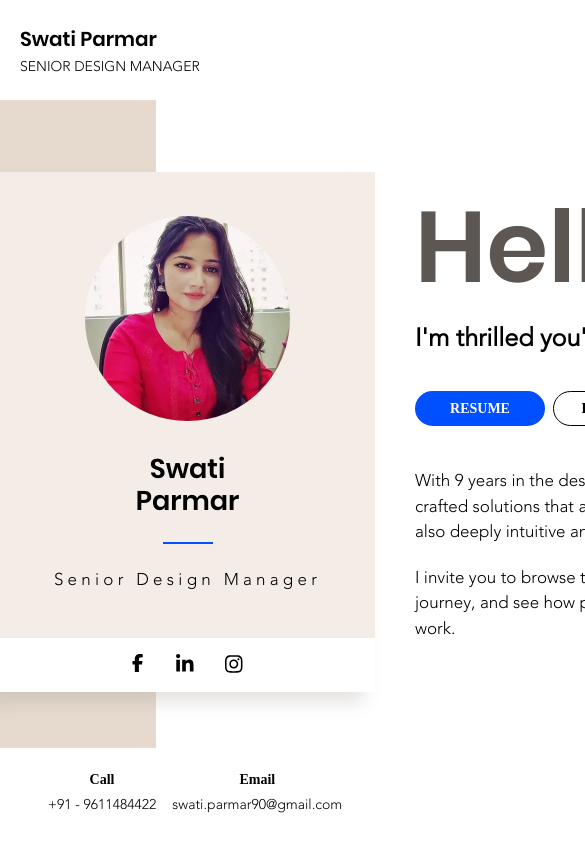
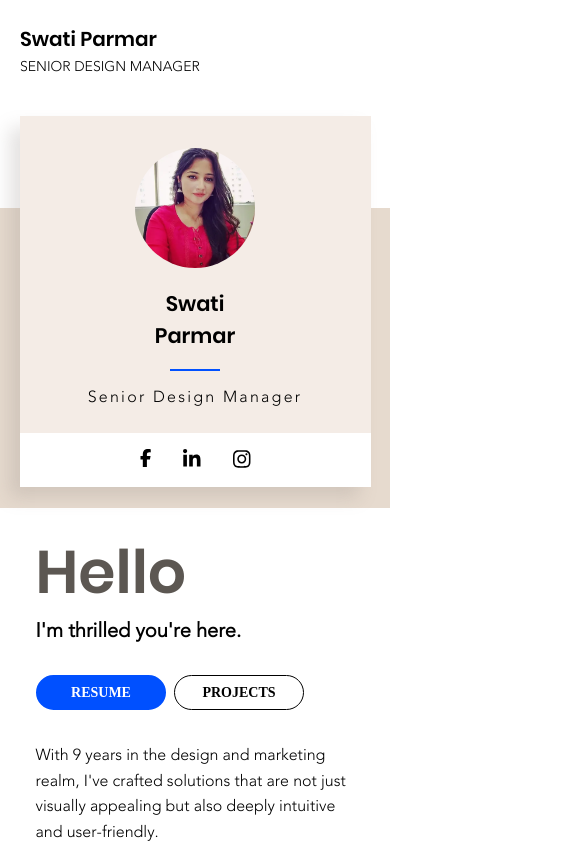
Before and after one commit to yogeshchoudhary147/swati-portfolio, a React app: page / in a window 390 px wide. Shown: the top 844 px of the page, 585 px wide, since content can reach past the window. Built offline with nearby package versions, Linux system fonts and the light colour scheme; a web font is replaced by a local one.

Commit message:
fix: about page css for mobile

```diff
--- a/src/assets/css/styles.css
+++ b/src/assets/css/styles.css
@@ -140,6 +140,57 @@ body {
       }
     }
   }
+  .about-container {
+    .background-container {
+      height: 300px !important;
+      width: 100% !important;
+      top: 108px;
+    }
+    .main-container {
+      flex-wrap: wrap !important;
+      padding-top: 16px !important;
+      .profile {
+        width: 100%;
+        .info {
+          width: auto;
+          padding: 32px 0px 26px 0px;
+          img {
+            width: 120px;
+            height: 120px;
+          }
+          .name {
+            margin-top: 20px;
+            h2 {
+              font-size: 21px;
+            }
+          }
+          .blue-bar {
+            margin-top: 16px;
+          }
+          span {
+            font-size: 16px;
+            letter-spacing: 2.25px;
+            margin-top: 16px;
+          }
+        }
+      }
+      .details {
+        margin: 0px 16px;
+        h1 {
+          font-size: 60px;
+        }
+        h3 {
+          font-size: 20px;
+        }
+        .buttons {
+          margin: 32px 0px;
+        }
+        p {
+          font-size: 16px;
+        }
+      }
+    }
+  }
 }
 
 .footer {
@@ -166,7 +217,7 @@ body {
   background-color: rgb(230, 218, 206);
   .main-container {
     width: 90%;
-    max-width: 724px;
+    max-width: 768px;
     margin: 0px auto;
     padding-bottom: 64px;
     .heading {
@@ -217,12 +268,9 @@ body {
   padding-top: 96px;
   .main-container {
     width: 90%;
-    max-width: 724px;
+    max-width: 768px;
     margin: 0px auto;
     padding-bottom: 64px;
-    /* width: 980px; */
-    /* margin: 0px auto; */
-    /* padding-bottom: 64px; */
     .heading {
       background-color: white;
       padding: 80px 192px 80px 128px;
@@ -281,10 +329,12 @@ body {
     z-index: -1;
   }
   .main-container {
-    width: 850px;
+    width: 90%;
+    max-width: 768px;
     margin: 0px auto;
     display: flex;
     padding: 72px 0px 56px 0px;
+    gap: 40px;
   }
   .profile {
     box-shadow: rgba(138, 131, 124, 0.23) -11.31px 11.31px 17px 0px;
@@ -340,7 +390,6 @@ body {
   }
 
   .details {
-    padding-left: 40px;
     h1 {
       font-family: PoppinsSemibold;
       font-size: 100px;
```
